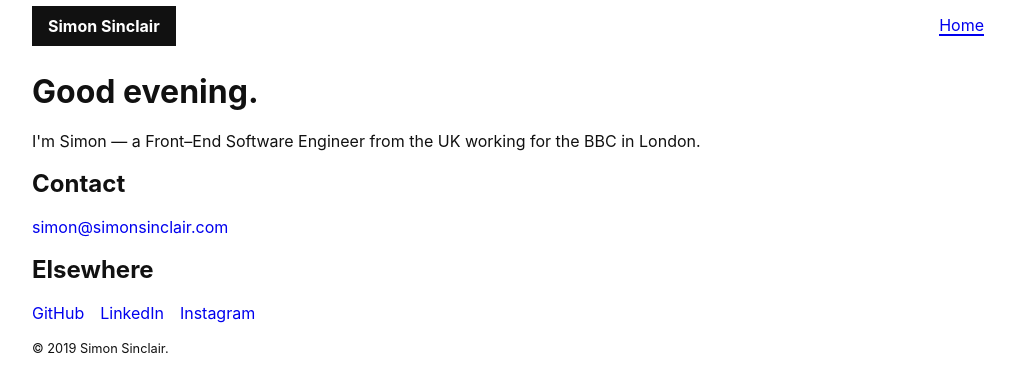
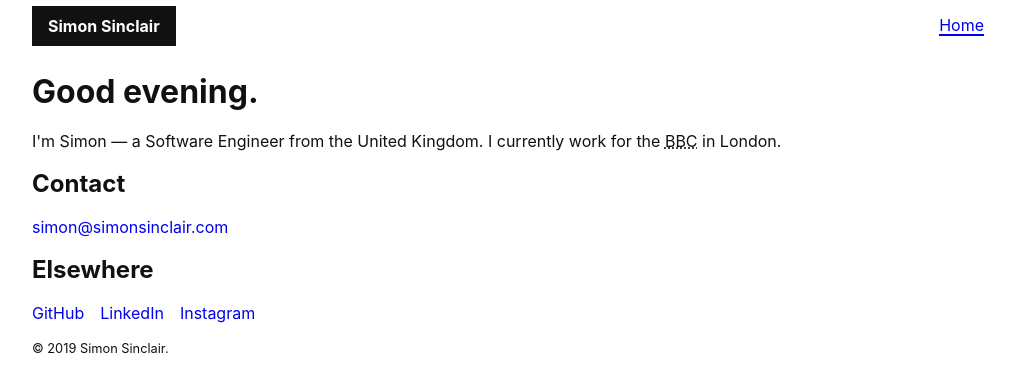
Before and after one commit to simonsinclair/simonsinclair-com, a Next.js app: page / in a window 1280 px wide. Shown: the top 392 px of the page, without its empty margins (128-1142 px from the left). Built offline with nearby package versions, Linux system fonts and the light colour scheme.

Commit message:
Update index.jsx

```diff
--- a/src/pages/index.jsx
+++ b/src/pages/index.jsx
@@ -1,3 +1,4 @@
+/* eslint-disable max-len */
 import React from 'react';
 
 import { hexToString, getGreetingFromDate } from '../lib/utils';
@@ -25,14 +26,20 @@ class Index extends React.Component {
     return (
       <Page
         title="Simon Sinclair &mdash; Home"
-        description="Simon Sinclair is a Front-End Software Engineer living in London, UK."
+        description="Simon Sinclair is a Software Engineer from the United Kingdom."
       >
         <main className="container">
           <h1 className="greeting">
             {greeting}
             .
           </h1>
-          <p className="introduction">I&apos;m Simon &mdash; a Front&ndash;End Software Engineer from the UK working for the BBC in London.</p>
+          <p className="introduction">
+            I&apos;m Simon &mdash; a Software Engineer from the United Kingdom. I currently work for the
+            {' '}
+            <abbr title="British Broadcasting Corporation">BBC</abbr>
+            {' '}
+            in London.
+          </p>
 
           { email && (
             <div>
```
